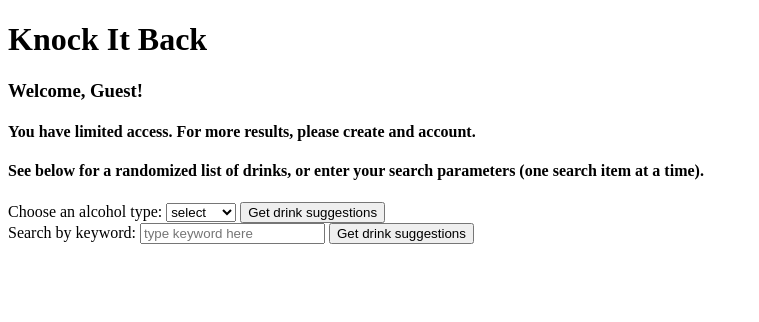
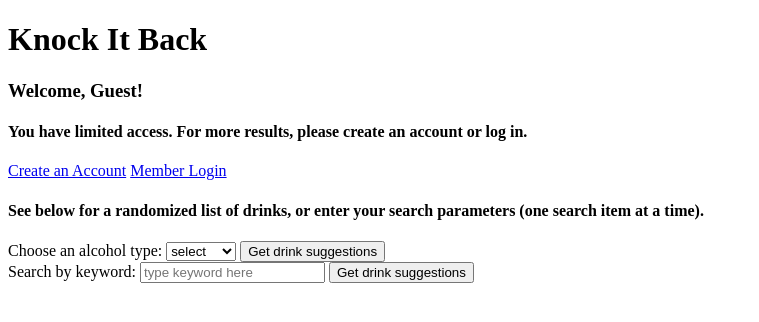
Before and after one commit to bmbalcuns/capstone, a Django app: page / in a window 1280 px wide. Shown: the top 322 px of the page, without its empty margins (0-759 px from the left). Run offline with Django 3.2, Linux system fonts and the light colour scheme.

Commit message:
General User Access

```diff
--- a/Knock_It_Back/templates/home.html
+++ b/Knock_It_Back/templates/home.html
@@ -9,7 +9,9 @@
     <body>
         <h1>Knock It Back</h1>
         <h3>Welcome, Guest!</h3>
-        <h4>You have limited access. For more results, please create and account.</h4>
+        <h4>You have limited access. For more results, please create an account or log in.</h4>
+        <a href="url">Create an Account</a>
+        <a href="url">Member Login</a>
         <h4>See below for a randomized list of drinks, or enter your search parameters (one search item at a time).</h4>
         <div id="app">
             <label for="searchType">Choose an alcohol type:</label>
```
